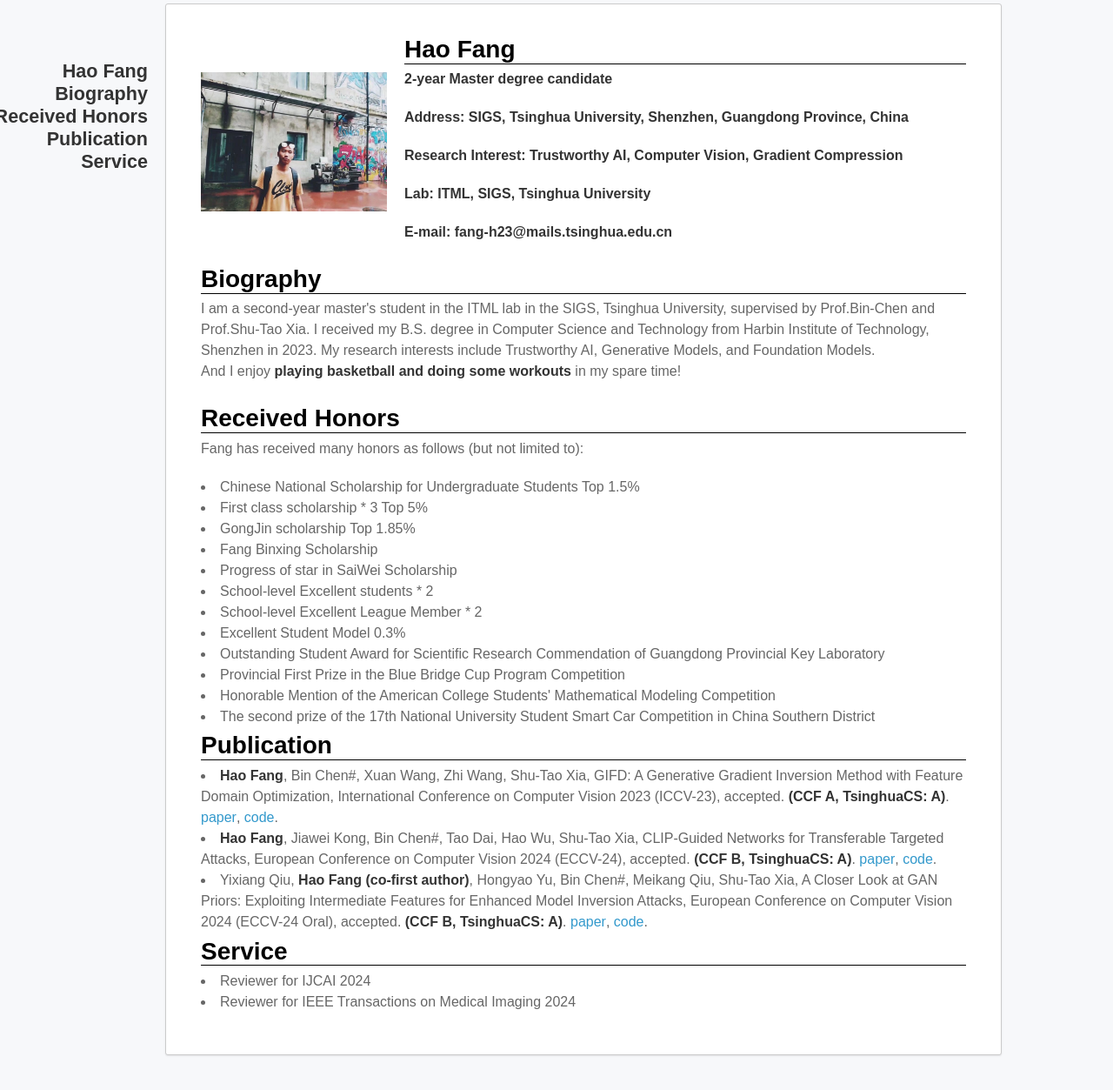
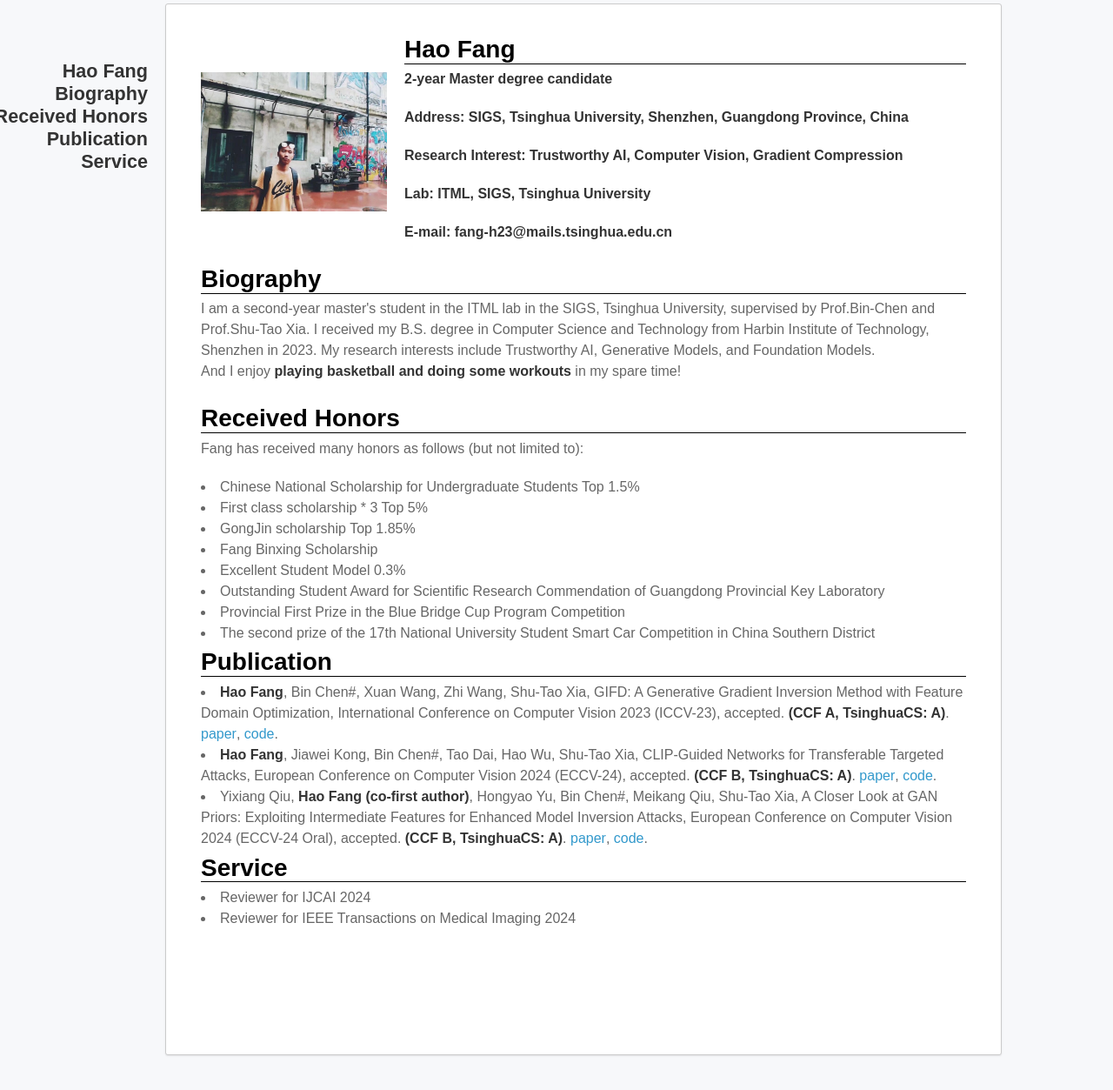
Before and after one commit to ffhibnese/ffhibnese.github.io, a Jekyll site: the page built from index.md, in a window 1280 px wide and 1364 px high, cut to the strip 111-1364 px from the top of the window. Shown: the whole strip at 87% size. Built offline with Jekyll 4.4.1, drawn with Linux system fonts in a browser that asks for light colours; nearby versions of some CDN libraries; our own code applies the rules of GitHub Pages for plain Markdown files.

Commit message:
Update index.md

```diff
--- a/index.md
+++ b/index.md
@@ -37,13 +37,9 @@
 <li>First class scholarship * 3 Top 5% </li>
 <li>GongJin scholarship Top 1.85%</li>
 <li>Fang Binxing Scholarship</li>
-<li>Progress of star in SaiWei Scholarship</li>
-<li>School-level Excellent students * 2</li>
-<li>School-level Excellent League Member * 2</li>
 <li>Excellent Student Model 0.3%</li>
 <li>Outstanding Student Award for Scientific Research Commendation of Guangdong Provincial Key Laboratory</li>
 <li>Provincial First Prize in the Blue Bridge Cup Program Competition</li>
-<li>Honorable Mention of the American College Students' Mathematical Modeling Competition </li>
 <li>The second prize of the 17th National University Student Smart Car Competition in China Southern District</li>
 
     </td>
@@ -64,9 +60,6 @@
 </table>
 
 
-
-
-
 <table class="imgtable">
   <tr>
     <td width="100%">
```
